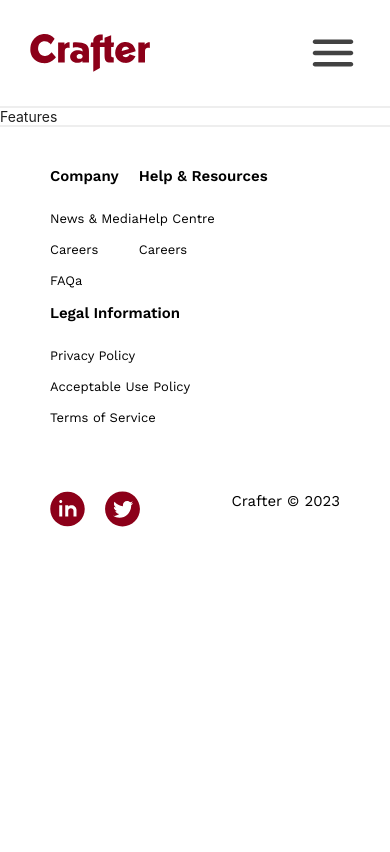
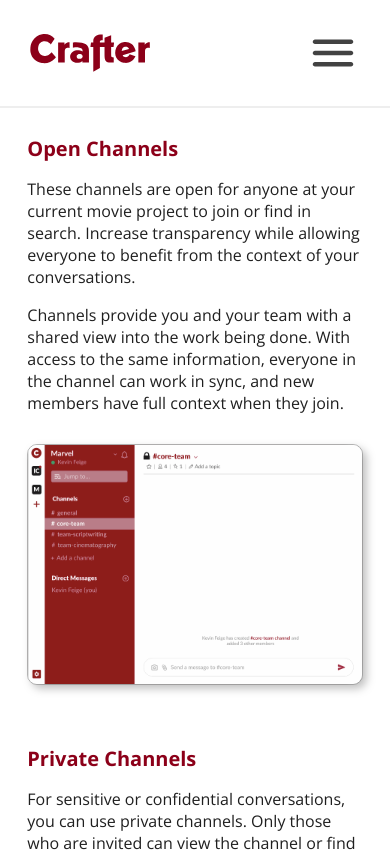
Before and after one commit to jayvaddoriya/crafter, a React (Create React App) app: page /features in a window 390 px wide. Shown: the top 852 px of the page. Built offline with nearby package versions, Linux system fonts and the light colour scheme.

Commit message:
features page

```diff
--- /dev/null
+++ b/src/pages/Features/FeatureItem.jsx
@@ -0,0 +1,20 @@
+import React from "react";
+import "./FeatureItem.scss";
+
+const FeatureItem = ({ feature }) => {
+  return (
+    <div className="feature-container">
+      <div className="feature-text-container">
+        <div className="feature-title">{feature.title}</div>
+        {feature.description.map((text) => {
+          return <div className="feature-text">{text}</div>;
+        })}
+      </div>
+      <div className="feature-gif-container">
+        <img src={feature.gif} alt="" className="feature-gif" />
+      </div>
+    </div>
+  );
+};
+
+export default FeatureItem;
--- /dev/null
+++ b/src/pages/Features/FeatureItem.scss
@@ -0,0 +1,110 @@
+@import "../../styles/globle.scss";
+
+.feature-container {
+  display: flex;
+  justify-content: space-between;
+  gap: 80px;
+  font-family: $extra-font;
+  font-size: 18px;
+  @media (max-width: 1024px) {
+    font-size: 14px;
+  }
+  @media (max-width: 768px) {
+    font-size: 10px;
+    gap: 30px;
+  }
+  @media (max-width: 425px) {
+    font-size: 16px;
+    flex-direction: column;
+    gap: 30px;
+  }
+
+  .feature-text-container {
+    display: flex;
+    flex-direction: column;
+    gap: 24px;
+    margin-top: 72px;
+    @media (max-width: 1024px) {
+      gap: 16px;
+    }
+    @media (max-width: 768px) {
+      margin-top: 30px;
+      gap: 12px;
+    }
+    @media (max-width: 425px) {
+      margin: 0;
+      gap: 16px;
+    }
+
+    .feature-title {
+      font-weight: 700;
+      color: #8c0019;
+      font-size: 30px;
+      @media (max-width: 768px) {
+        font-size: 20px;
+      }
+    }
+  }
+  .feature-gif-container {
+    background-color: #f1efef;
+    border-radius: 20px;
+    padding: 48px 0px 48px 0px;
+    display: flex;
+    height: fit-content;
+    margin: 0 5% 0 0;
+
+    @media (max-width: 1024px) {
+      padding: 48px 0px 48px 0px;
+    }
+    @media (max-width: 768px) {
+      max-width: 350px;
+      padding: 18px 0px 18px 0px;
+    }
+    @media (max-width: 425px) {
+      padding: 0;
+      margin: auto;
+    }
+    .feature-gif {
+      border: 0.5px solid rgba(137, 137, 137, 0.61);
+      filter: drop-shadow(4px 4px 4px rgba(0, 0, 0, 0.25));
+      border-radius: 10px;
+      max-width: 700px;
+      object-fit: contain;
+      transform: translate(8%, 0);
+
+      @media (max-width: 1440px) {
+        max-width: 600px;
+      }
+      @media (max-width: 1024px) {
+        max-width: 500px;
+      }
+      @media (max-width: 768px) {
+        max-width: 350px;
+      }
+      @media (max-width: 425px) {
+        width: 100%;
+        transform: unset;
+      }
+    }
+  }
+}
+
+.feature-container:nth-child(even) {
+  flex-direction: row-reverse;
+  @media (max-width: 425px) {
+    flex-direction: column;
+  }
+  .feature-gif-container {
+    margin: 0 0 0 5%;
+    @media (max-width: 425px) {
+      margin: auto;
+    }
+
+    .feature-gif {
+      transform: translate(-8%, 0);
+      @media (max-width: 425px) {
+        transform: unset;
+      }
+    }
+  }
+}
--- a/src/pages/Features/Features.jsx
+++ b/src/pages/Features/Features.jsx
@@ -1,7 +1,30 @@
 import React from "react";
+import { featureData } from "./featureData";
+import FeatureItem from "./FeatureItem";
+import "./Features.scss";
 
 const Features = () => {
-  return <div>Features</div>;
+  return (
+    <div className="features-container">
+      {featureData.map((feature) => {
+        return <FeatureItem feature={feature} />;
+      })}
+      <div className="features-description">
+        <p>
+          Threaded messages are essentially that. You can use threaded messages
+          in Crews’s channels, direct messages, and Apps. In each of these
+          instances, there are ways to utilise threaded messages effectively to
+          benefit you and your team.
+        </p>
+        <p>
+          For example, an assistant director wants a weekly update on casting;
+          they can ask in either the #casting channel to their team or directly
+          message someone. In both instances, there is an option to add a
+          threaded message as a reply.
+        </p>
+      </div>
+    </div>
+  );
 };
 
 export default Features;
--- /dev/null
+++ b/src/pages/Features/Features.scss
@@ -0,0 +1,37 @@
+@import "../../styles/globle.scss";
+
+.features-container {
+  display: flex;
+  flex-direction: column;
+  gap: 100px;
+  padding: 120px;
+
+  @media (max-width: 768px) {
+    margin: 5%;
+    padding: 0;
+    gap: 60px;
+  }
+
+  @media (max-width: 425px) {
+    margin: 7%;
+    padding: 0;
+  }
+}
+
+.features-description {
+  font-family: $extra-font;
+  font-size: 18px;
+  display: flex;
+  flex-direction: column;
+  gap: 30px;
+  @media (max-width: 1024px) {
+    font-size: 14px;
+  }
+  @media (max-width: 768px) {
+    font-size: 10px;
+    gap: 30px;
+  }
+  @media (max-width: 425px) {
+    font-size: 16px;
+  }
+}
--- /dev/null
+++ b/src/pages/Features/featureData.js
@@ -0,0 +1,36 @@
+import coreTeamGif from "../../assets/gifs/useCases/coreTeamGif.gif";
+
+export const featureData = [
+  {
+    title: "Open Channels",
+    gif: coreTeamGif,
+    description: [
+      "These channels are open for anyone at your current movie project to join or find in search. Increase transparency while allowing everyone to benefit from the context of your conversations.",
+      "Channels provide you and your team with a shared view into the work being done. With access to the same information, everyone in the channel can work in sync, and new members have full context when they join.",
+    ],
+  },
+  {
+    title: "Private Channels",
+    gif: coreTeamGif,
+    description: [
+      "For sensitive or confidential conversations, you can use private channels. Only those who are invited can view the channel or find its contents in search.",
+      "As your crew members  work in channels, your conversations and files become a searchable archive that gets more useful with time. Find answers, get context and make better decisions without having to chase down people or information.",
+    ],
+  },
+  {
+    title: "Messaging",
+    gif: coreTeamGif,
+    description: [
+      "Communicate better with your entire team or only one person at a time",
+      "When you can easily reach crew members – whether core team members or the whole team – you can work more effectively. Choose the right words to say, and either send your message immediately or schedule it for later.",
+    ],
+  },
+  {
+    title: "THREADED MESSAGES",
+    gif: coreTeamGif,
+    description: [
+      "Threads help you to create organised discussions around specific messages. They let you discuss a topic in more detail without adding clutter to a channel or direct message (DM) conversation.",
+      "Threaded messages are a list of comments that roll up to an initial or parent message. Once a message has replies, it becomes a parent message. Any child messages of that parent message are called threaded replies. The whole bundle of a parent message and its replies is referred to as a thread. Each of the messages within a thread, whether parent or reply, is a threaded message. The most straightforward example where you might see this is Facebook’s reply option on someone’s post.",
+    ],
+  },
+];
```
